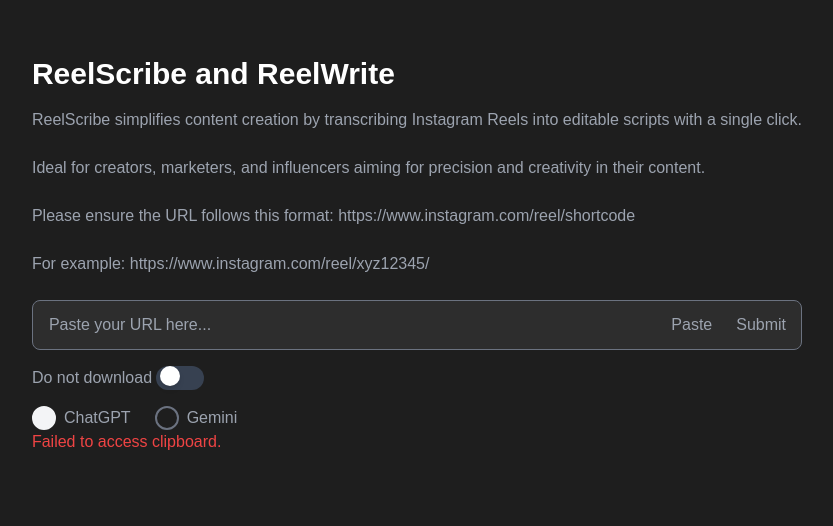
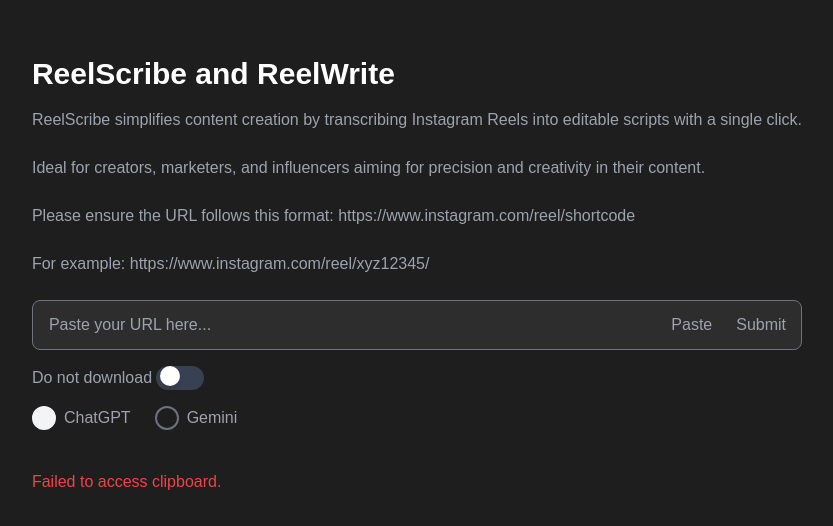
Before and after one commit to AprilYZL/Instagram-AI-Rewriter, a Next.js app: page / in a window 1280 px wide. Both pictures are taken after a click on the button "Paste". Shown: the top 526 px of the page, without its empty margins (223-1056 px from the left). Built offline with nearby package versions, Linux system fonts and the light colour scheme.

Commit message:
add margin

```diff
--- a/app/components/loading.tsx
+++ b/app/components/loading.tsx
@@ -1,6 +1,6 @@
 const Loading = ({ loadingText = "Loading, please wait..." }: { loadingText?: string }) => {
     return (
-      <div className="flex flex-col items-center justify-center bg-[#1e1e1e] text-white">
+      <div className="flex flex-col items-center justify-center bg-[#1e1e1e] text-white mt-10">
         <div className="animate-spin rounded-full h-16 w-16 border-t-4 border-gray-500 border-opacity-50 border-t-white mb-6"></div>
         <p className="text-gray-400 text-sm sm:text-base">{loadingText}</p>
       </div>
--- a/app/containers/ai-generator.tsx
+++ b/app/containers/ai-generator.tsx
@@ -46,7 +46,11 @@
         setMessage("")
         setLoading(true)
         setVideoId("")
-        if (message.trim() === '') return
+        if (message.trim() === '') {
+            setLoading(false)
+            setError("Please enter a valid URL")
+            return
+        }
         const cleanedUrl = cleanInstagramUrl(message)
         if (!cleanedUrl) {
             setError('Invalid Instagram reel URL')
@@ -81,7 +85,7 @@
                     setIsToggled={setIsToggled}
                 />
                 <RadioButton setSelectedModel={setSelectedModel} selectedModel={selectedModel}/>
-                {error && <div className="text-red-500">{error}</div>}
+                {error && <div className="text-red-500 mt-10">{error}</div>}
                 {loading ? (
                     <Loading />
                 ) : (
```
